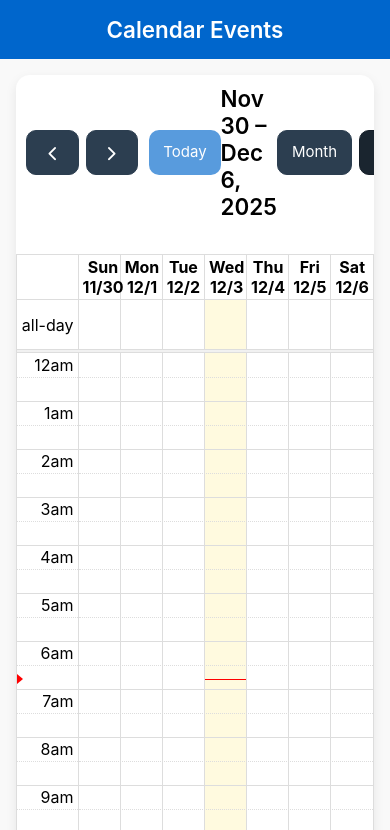
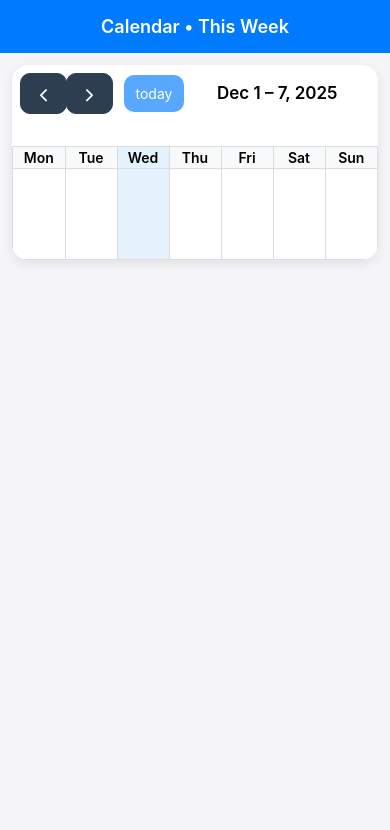
Before and after one commit to kristapsvaivods/simple-calendar, a plain HTML site: page viewer.html in a window 390 px wide. Shown: the top 830 px of the page. Drawn offline with nearby package versions, Linux system fonts and the light colour scheme; no server answers.

Commit message:
Update viewer.html

```diff
--- a/viewer.html
+++ b/viewer.html
@@ -3,75 +3,77 @@
 <head>
   <meta charset="UTF-8">
   <meta name="viewport" content="width=device-width, initial-scale=1.0">
-  <title>Viewer - Calendar Events</title>
-
-  <!-- FullCalendar CSS -->
+  <title>Calendar • Week View</title>
   <link href="https://cdn.jsdelivr.net/npm/fullcalendar@5.11.3/main.min.css" rel="stylesheet">
-
   <style>
-    :root {
-      --primary: #0066cc;
-      --success: #28a745;
-      --danger: #dc3545;
-    }
+    :root { --blue: #007aff; --green: #28a745; --red: #dc3545; }
     body {
-      font-family: -apple-system, BlinkMacSystemFont, "Segoe UI", Roboto, sans-serif;
       margin: 0;
-      padding: 0;
-      background: #f9f9f9;
+      font-family: -apple-system, BlinkMacSystemFont, "Segoe UI", sans-serif;
+      background: #f5f5f7;
       -webkit-font-smoothing: antialiased;
     }
     h1 {
+      margin: 0;
+      padding: 16px;
+      background: var(--blue);
+      color: white;
       text-align: center;
-      padding: 16px;
-      margin: 0;
-      background: var(--primary);
-      color: white;
-      font-size: 1.4rem;
+      font-size: 18px;
       font-weight: 600;
     }
     #calendar {
-      margin: 16px;
+      margin: 12px;
       background: white;
-      border-radius: 14px;
+      border-radius: 16px;
       overflow: hidden;
       box-shadow: 0 4px 12px rgba(0,0,0,0.08);
     }
 
-    /* FullCalendar mobile tweaks */
-    .fc-header-toolbar {
-      padding: 10px !important;
-    }
-    .fc-button {
-      padding: 10px 14px !important;
-      font-size: 15px !important;
-      border-radius: 10px !important;
-    }
-    .fc-today-button {
-      background: var(--primary) !important;
-      border: none !important;
-    }
-    .fc-toolbar-title {
-      font-size: 1.4rem !important;
+    /* Hide the time column completely */
+    .fc-timegrid-axis { display: none !important; }
+    .fc-timegrid-slot-label { display: none !important; }
+
+    /* Make day headers bigger and cleaner */
+    .fc-col-header-cell {
+      background: #f8f9fa;
       font-weight: 600;
+      font-size: 14px;
+      padding: 12px 4px;
     }
 
-    /* Extra small screens */
-    @media (max-width: 480px) {
-      .fc-toolbar-chunk { display: flex; justify-content: center; }
-      .fc-button-group { gap: 8px; }
+    /* Events: clean blocks, no time shown */
+    .fc-event {
+      border: none !important;
+      border-radius: 8px !important;
+      padding: 6px 8px !important;
+      font-size: 13px !important;
+      font-weight: 500;
+      margin: 3px 4px !important;
+    }
+
+    /* Mobile: make week view super clean */
+    @media (max-width: 768px) {
+      .fc-toolbar { padding: 8px !important; }
+      .fc-toolbar-title { font-size: 17px !important; font-weight: 600; }
+      .fc-button {
+        padding: 8px 12px !important;
+        font-size: 14px !important;
+        border-radius: 10px !important;
+      }
+      .fc-today-button { background: var(--blue) !important; border: none !important; }
+      .fc-daygrid-day-frame { min-height: 90px !important; }
+      .fc-day-today { background: #e3f2fd !important; }
     }
   </style>
 </head>
 <body>
 
-  <h1>Calendar Events</h1>
+  <h1>Calendar • This Week</h1>
   <div id="calendar"></div>
 
-  <!-- FullCalendar JS -->
   <script src="https://cdn.jsdelivr.net/npm/fullcalendar@5.11.3/main.min.js"></script>
   <script type="module">
-    // Your Firebase config (same as admin)
     const firebaseConfig = {
       apiKey: "AIzaSyB6GgBrMBj0NBByYpz19s7SkrXe0oe_cPc",
       authDomain: "simple-calendar-app-a4ec9.firebaseapp.com",
@@ -79,8 +81,7 @@
       projectId: "simple-calendar-app-a4ec9",
       storageBucket: "simple-calendar-app-a4ec9.firebasestorage.app",
       messagingSenderId: "357629853886",
-      appId: "1:357629853886:web:b401ef561c3cab9fb6deef",
-      measurementId: "G-4VNT87231T"
+      appId: "1:357629853886:web:b401ef561c3cab9fb6deef"
     };
 
     import { initializeApp } from 'https://www.gstatic.com/firebasejs/10.13.1/firebase-app.js';
@@ -91,48 +92,44 @@
     const eventsRef = ref(db, 'events');
 
     document.addEventListener('DOMContentLoaded', () => {
-      const calendarEl = document.getElementById('calendar');
-
-      const calendar = new FullCalendar.Calendar(calendarEl, {
-        initialView: window.innerWidth <= 768 ? 'timeGridWeek' : 'dayGridMonth', // Week on mobile!
+      const calendar = new FullCalendar.Calendar(document.getElementById('calendar'), {
+        initialView: window.innerWidth <= 768 ? 'dayGridWeek' : 'dayGridMonth',
         headerToolbar: {
           left: 'prev,next today',
           center: 'title',
-          right: 'dayGridMonth,timeGridWeek,timeGridDay'
-        },
-        buttonText: {
-          today: 'Today',
-          month: 'Month',
-          week: 'Week',
-          day: 'Day'
+          right: window.innerWidth <= 768 ? '' : 'dayGridMonth,dayGridWeek'
         },
         height: 'auto',
-        nowIndicator: true,
-        scrollTime: '08:00:00',
+        firstDay: 1, // Monday start
+        dayHeaderFormat: { weekday: 'short' },
 
-        // Events will be added from Firebase below
-        events: []
+        events: [],
+
+        // This fires when Firebase updates
+        eventDidMount: function(info) {
+          const status = info.event.extendedProps.status;
+          if (status === 'ready') {
+            info.el.style.backgroundColor = '#28a745';
+            info.el.style.color = 'white';
+          } else {
+            info.el.style.backgroundColor = '#f8d7da';
+            info.el.style.color = '#721c24';
+            info.el.style.borderLeft = '4px solid #dc3545';
+          }
+        }
       });
 
       calendar.render();
 
-      // Real-time Firebase listener
       onValue(eventsRef, (snapshot) => {
         calendar.removeAllEvents();
-
-        snapshot.forEach((child) => {
+        snapshot.forEach(child => {
           const val = child.val();
-          const id = child.key;
-
           calendar.addEvent({
-            id: id,
             title: val.name,
             start: val.date,
-            backgroundColor: val.status === 'ready' ? '#28a745' : '#f8d7da',
-            borderColor:    val.status === 'ready' ? '#28a745' : '#dc3545',
-            textColor:      val.status === 'ready' ? 'white'   : '#721c24',
-            // Optional: show status in title too
-            // title: `${val.name} (${val.status})`
+            allDay: true,
+            extendedProps: { status: val.status }
           });
         });
       });
```
